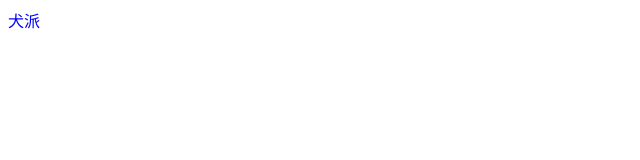
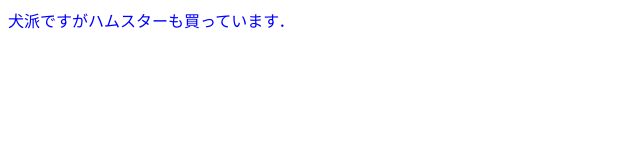
Before and after one commit to Marimo2503/202404029-git-workshop, a plain HTML site: page index.html in a window 1280 px wide. Shown: the whole page, without its empty margins (0-640 px from the left). Drawn offline with Linux system fonts and the light colour scheme.

Commit message:
情報を加えました
私の自己紹介してみました

```diff
--- a/index.html
+++ b/index.html
@@ -5,6 +5,6 @@
     <title=タイトル></title>
   </head>
     <body>
-    <strong= style="color:blue">犬派</strong>
+    <strong= style="color:blue">犬派ですがハムスターも買っています．</strong>
     </body>
 </html>
```
